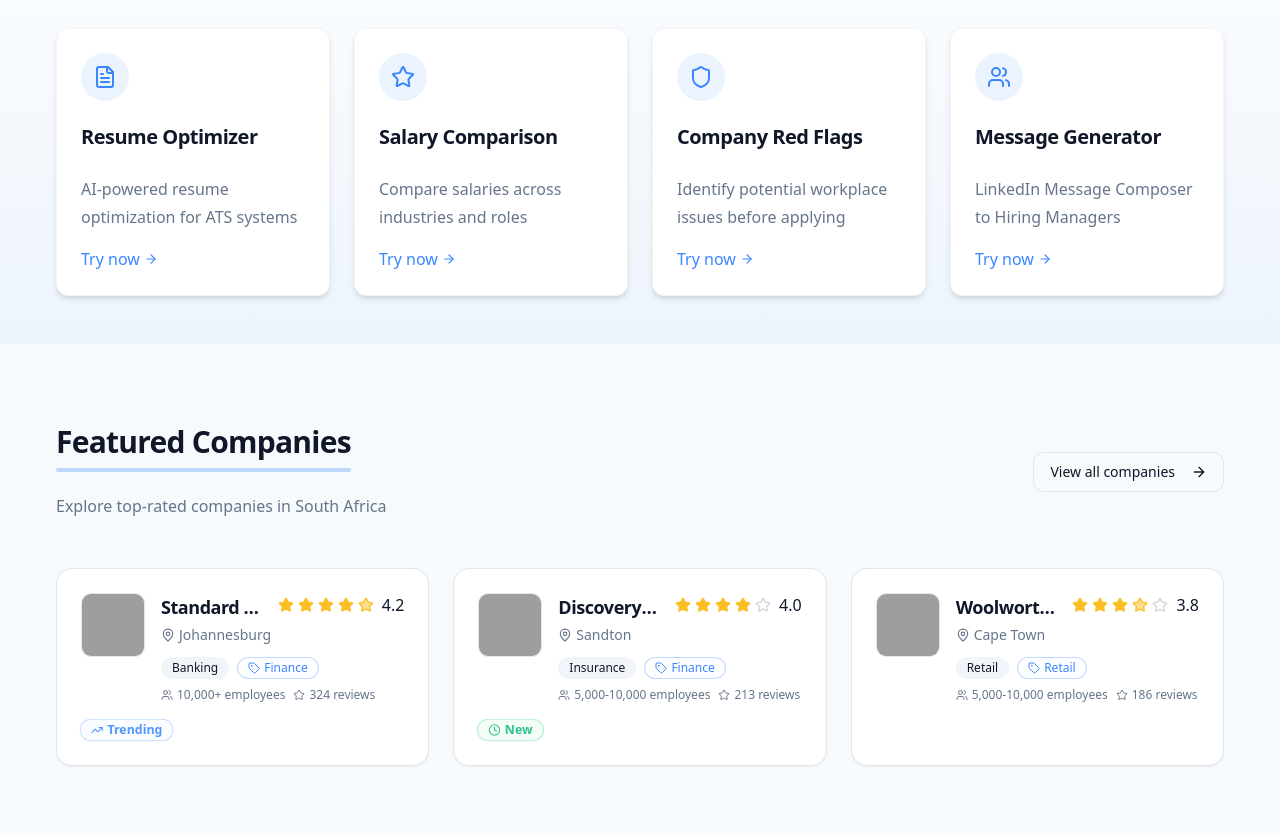
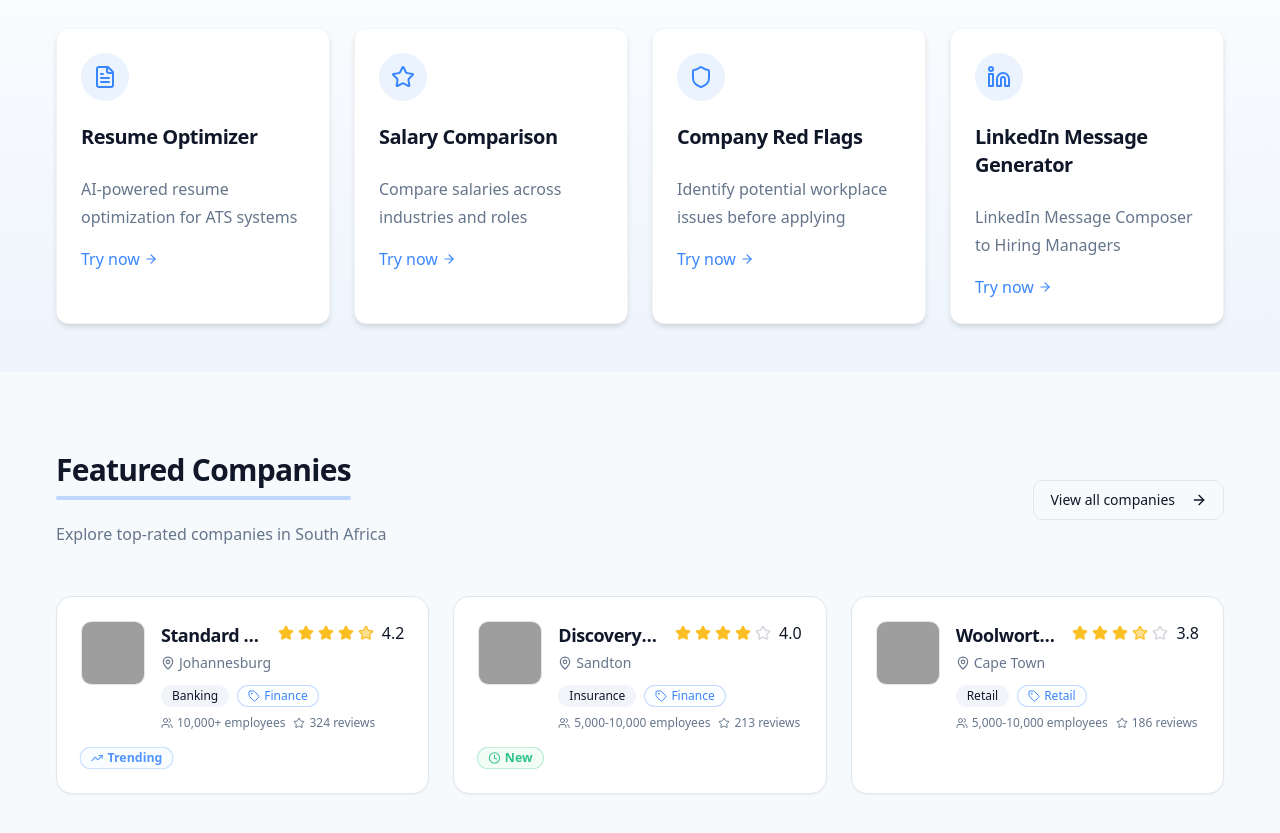
Before and after one commit to Draco8704/verifirm-trust-portal, a React (Vite) app: page / in a window 1280 px wide. Shown: the part 1120-1953 px from the top of the page. Built offline with nearby package versions, Linux system fonts and the light colour scheme; grey boxes are pictures that could not be loaded.

Commit message:
Rename Message Generator button
Renamed the Message Generator button to LinkedIn Message Generator for clarity.

```diff
--- a/src/pages/Index.tsx
+++ b/src/pages/Index.tsx
@@ -1,5 +1,4 @@
-
-import { CheckCircle, Shield, Search, Users, Building, Star, Globe, FileText, Rocket, ArrowRight } from "lucide-react";
+import { CheckCircle, Shield, Search, Users, Building, Star, Globe, FileText, Rocket, ArrowRight, Linkedin } from "lucide-react";
 import Header from "@/components/Header";
 import Footer from "@/components/Footer";
 import Hero from "@/components/Hero";
@@ -239,9 +238,9 @@ const Index = () => {
       link: "/tools"
     },
     {
-      title: "Message Generator",
+      title: "LinkedIn Message Generator",
       description: "LinkedIn Message Composer to Hiring Managers",
-      icon: Users,
+      icon: Linkedin,
       link: "/tools"
     }
   ];
--- a/src/pages/JobseekerTools.tsx
+++ b/src/pages/JobseekerTools.tsx
@@ -1,4 +1,3 @@
-
 import { motion } from "framer-motion";
 import {
   FileText,
@@ -8,7 +7,8 @@ import {
   Search,
   Rocket,
   UserCheck,
-  ArrowRight
+  ArrowRight,
+  Linkedin
 } from "lucide-react";
 import { Tabs, TabsContent, TabsList, TabsTrigger } from "@/components/ui/tabs";
 import { Card, CardContent, CardDescription, CardFooter, CardHeader, CardTitle } from "@/components/ui/card";
@@ -30,12 +30,10 @@ const JobseekerTools = () => {
   const initialTab = searchParams.get("tool") || "resume-optimizer";
 
   useEffect(() => {
-    // Update URL when tab changes
     const updateTab = (tab: string) => {
       setSearchParams({ tool: tab });
     };
 
-    // Set initial tab in URL if not already set
     if (!searchParams.get("tool")) {
       updateTab(initialTab);
     }
@@ -45,7 +43,6 @@ const JobseekerTools = () => {
     setSearchParams({ tool: value });
   };
 
-  // Animation variants
   const containerVariants = {
     hidden: { opacity: 0 },
     visible: {
@@ -76,8 +73,8 @@ const JobseekerTools = () => {
     },
     {
       id: "message-generator",
-      name: "Message Generator",
-      description: "Create personalized application messages",
+      name: "LinkedIn Message Generator",
+      description: "LinkedIn Message Composer to Hiring Managers",
       icon: MessageSquare,
       component: MessageGenerator,
       new: false
```
